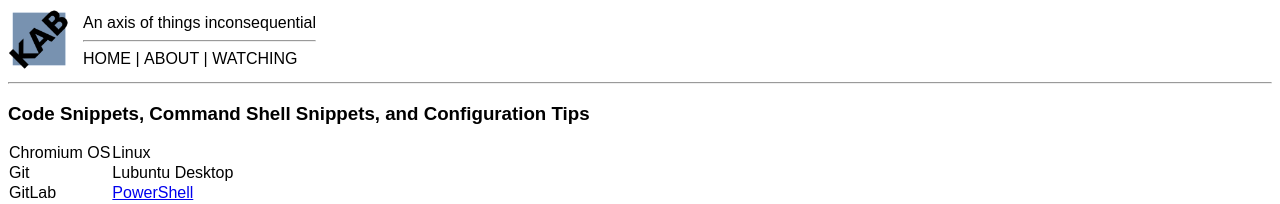
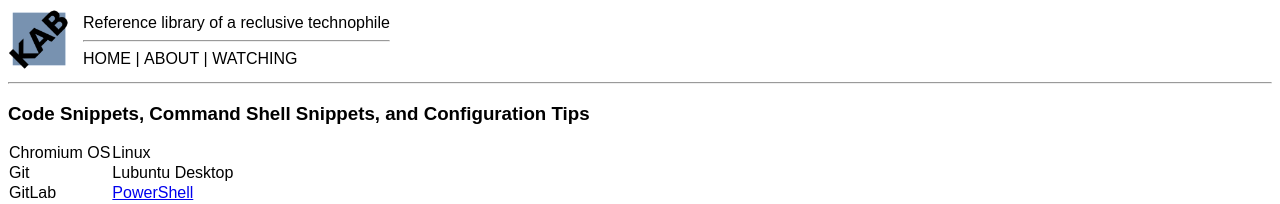
Before and after one commit to kabtech/kab, a Jekyll site: the page built from index.md, in a window 1280 px wide. Shown: the top 204 px of the page. Built offline with Jekyll 4.4.1, drawn with Linux system fonts in a browser that asks for light colours; our own code applies the rules of GitHub Pages for plain Markdown files.

Commit message:
Update _config.yml

```diff
--- a/_config.yml
+++ b/_config.yml
@@ -1,15 +1,7 @@
 # Site settings
-title: axis
-tagline: "An axis of things inconsequential"
-url: "http://axis.bestul.us/" # The base hostname & protocol for your site. Use it if you need absolute URL's
-
-# Social
-socialimg: /img/social.jpg # be sure to change this image
-facebook: fbusername
-twitter: twusername
-github: ghusername
-googleplus: gusername
-instagram: igusername
+title: kab
+tagline: "Reference library of a reclusive technophile"
+url: "http://kab.bestul.us/" # The base hostname & protocol for your site. Use it if you need absolute URL's
 
 # Contact
 phone: "" # This is my real number. You should text me.
```
